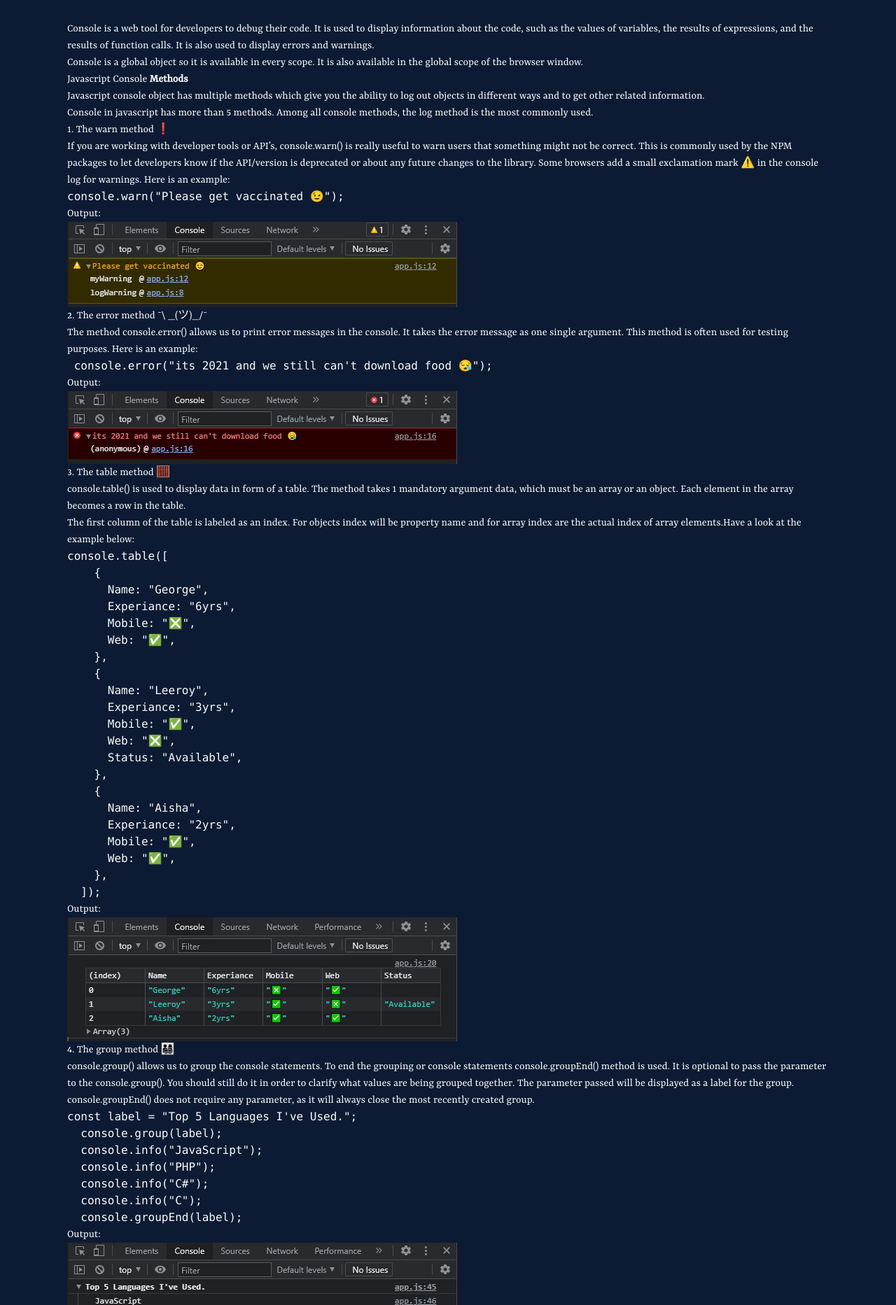
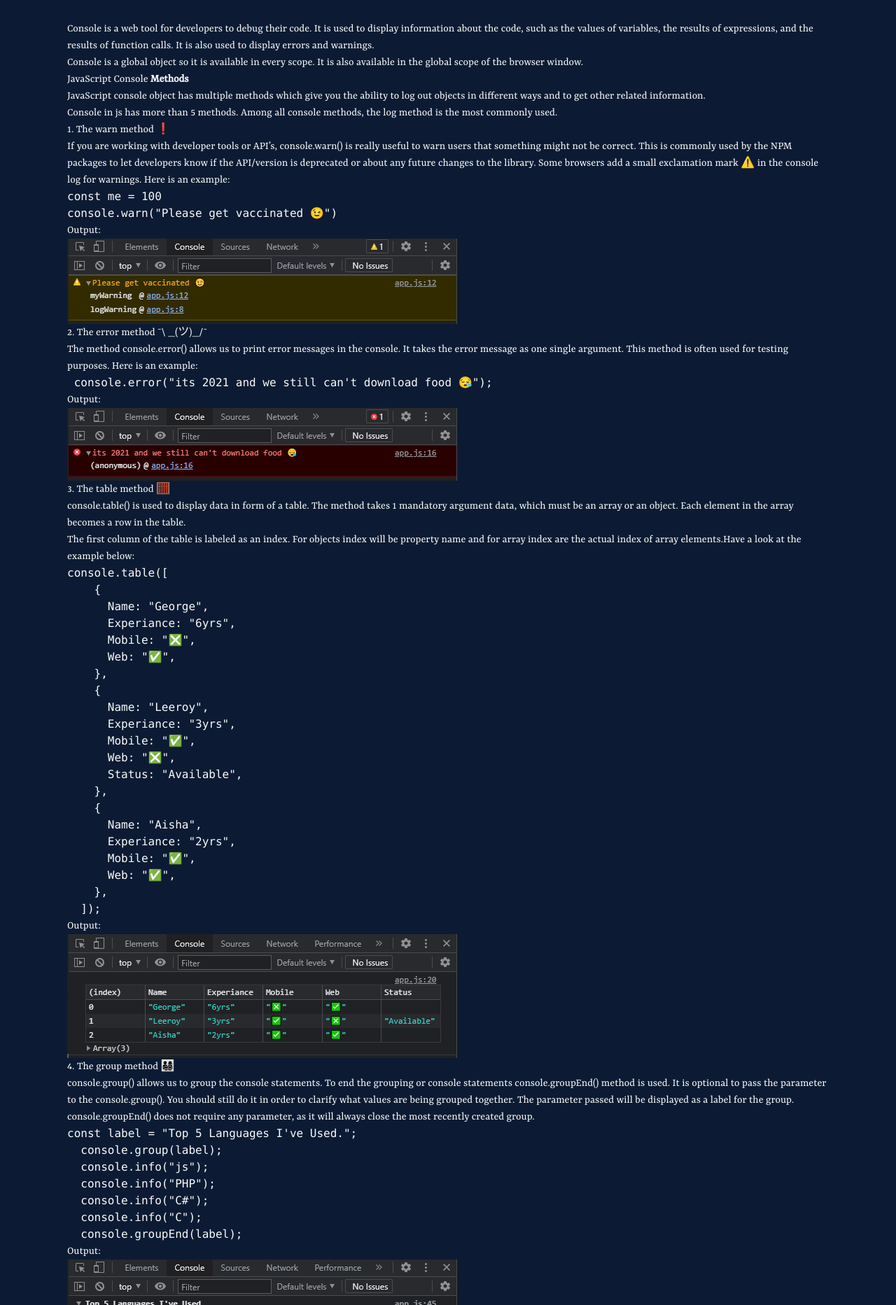
Before and after one commit to queen-raae/gtchakama-myblog, a Gatsby site: page /console-api in a window 1280 px wide. Shown: the part 295-2160 px from the top of the page at 70% size. Built offline with nearby package versions, Linux system fonts and the light colour scheme; Gatsby itself is replaced by a stand-in of ours; some packages are replaced by stand-ins of ours; code samples lack their colours; a web font is replaced by a local one; what @tailwindcss/typography would draw is missing.

Commit message:
Update index.mdx

````diff
--- a/content/blog/console-api/index.mdx
+++ b/content/blog/console-api/index.mdx
@@ -2,10 +2,10 @@
 slug: console-api
 date: 2021-08-23
 title: "JavaScript Console API 💬"
-description: "Javascript console object has multiple methods which give you the ability to log out objects in different ways and to get other related information.
+description: "js console object has multiple methods which give you the ability to log out objects in different ways and to get other related information.
 "
 categories: ["6 min read ☕"]
-keywords: ["JS Console","console","console.log","console.error","console.table","console.group","console method",]
+keywords: ["js Console","console","console.log","console.error","console.table","console.group","console method",]
 tags: Productivity, API
 banner: "./banner.png"
 published: true
@@ -16,11 +16,11 @@ Console is a web tool for developers to debug their code. It is used to display
 
 Console is a global object so it is available in every scope. It is also available in the global scope of the browser window.
 
-# Javascript Console **Methods**
+## JavaScript Console **Methods**
 
-Javascript console object has multiple methods which give you the ability to log out objects in different ways and to get other related information.
+JavaScript console object has multiple methods which give you the ability to log out objects in different ways and to get other related information.
 
-Console in javascript has more than 5 methods. Among all console methods, the log method is the most commonly used.
+Console in js has more than 5 methods. Among all console methods, the log method is the most commonly used.
 
 ## 1. The warn method ❗
 
@@ -28,8 +28,9 @@ If you are working with developer tools or API’s, console.warn() is really use
 This is commonly used by the NPM packages to let developers know if the API/version is deprecated or about any future changes to the library. Some browsers add a small exclamation mark ⚠️ in the console log for warnings.
 Here is an example:
 
-```Javascript
-console.warn("Please get vaccinated 😉");
+```js
+const me = 100
+console.warn("Please get vaccinated 😉")
 ```
 
 Output:
@@ -41,7 +42,7 @@ Output:
 The method console.error() allows us to print error messages in the console. It takes the error message as one single argument. This method is often used for testing purposes.
 Here is an example:
 
-```Javascript
+```js
  console.error("its 2021 and we still can't download food 😪");
 ```
 
@@ -57,7 +58,7 @@ Each element in the array becomes a row in the table.
 
 The first column of the table is labeled as an index. For objects index will be property name and for array index are the actual index of array elements.Have a look at the example below:
 
-```JavaScript
+```js
 console.table([
     {
       Name: "George",
@@ -91,10 +92,10 @@ console.group() allows us to group the console statements. To end the grouping o
 It is optional to pass the parameter to the console.group(). You should still do it in order to clarify what values are being grouped together. The parameter passed will be displayed as a label for the group.
 console.groupEnd() does not require any parameter, as it will always close the most recently created group.
 
-```JavaScript
+```js
 const label = "Top 5 Languages I've Used.";
   console.group(label);
-  console.info("JavaScript");
+  console.info("js");
   console.info("PHP");
   console.info("C#");
   console.info("C");
@@ -109,7 +110,7 @@ Output:
 
 To add CSS styling to the console output, we use the CSS format specifier %c. Then we start the console message, which is usually a String with the specifier followed by the message we intend to log, and, finally, the styles we want to apply to the message:
 
-```JavaScript
+```js
   const spacing = "10px";
 
   const styles = `padding: ${spacing};
````
